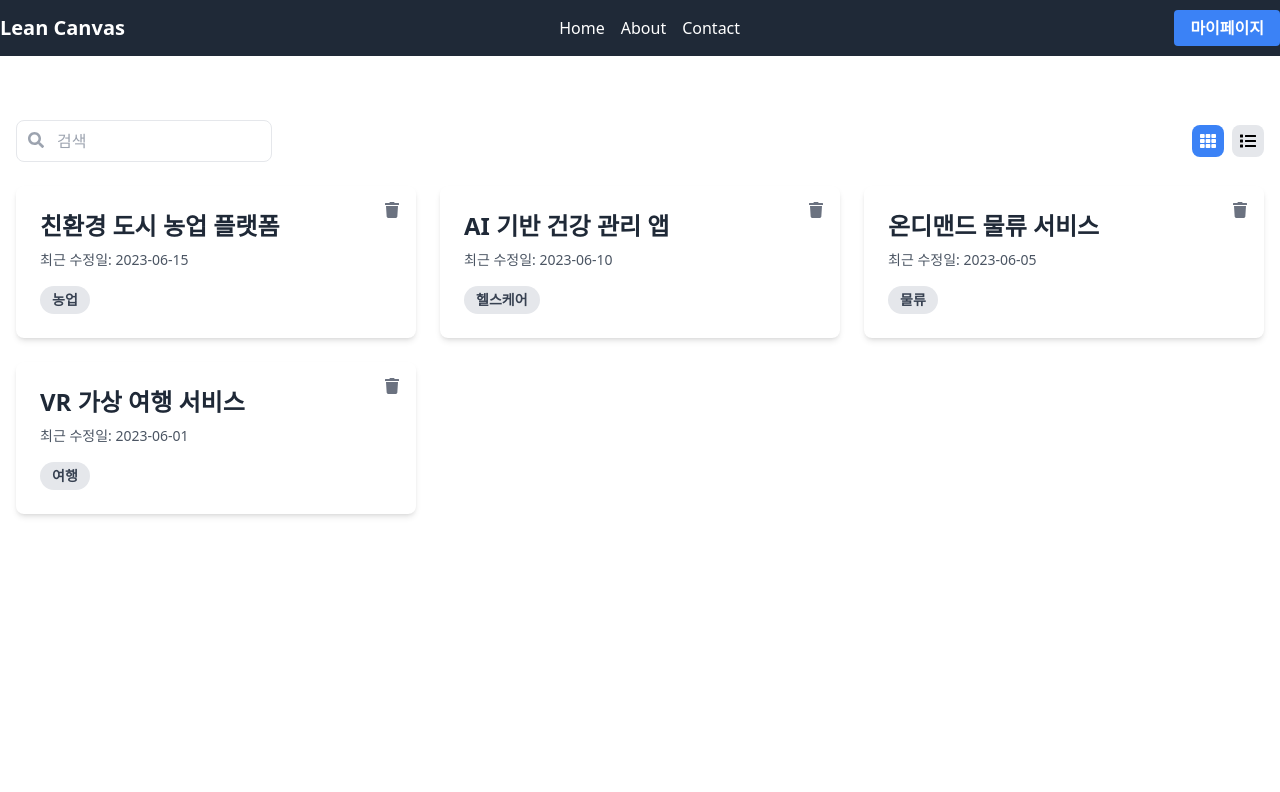
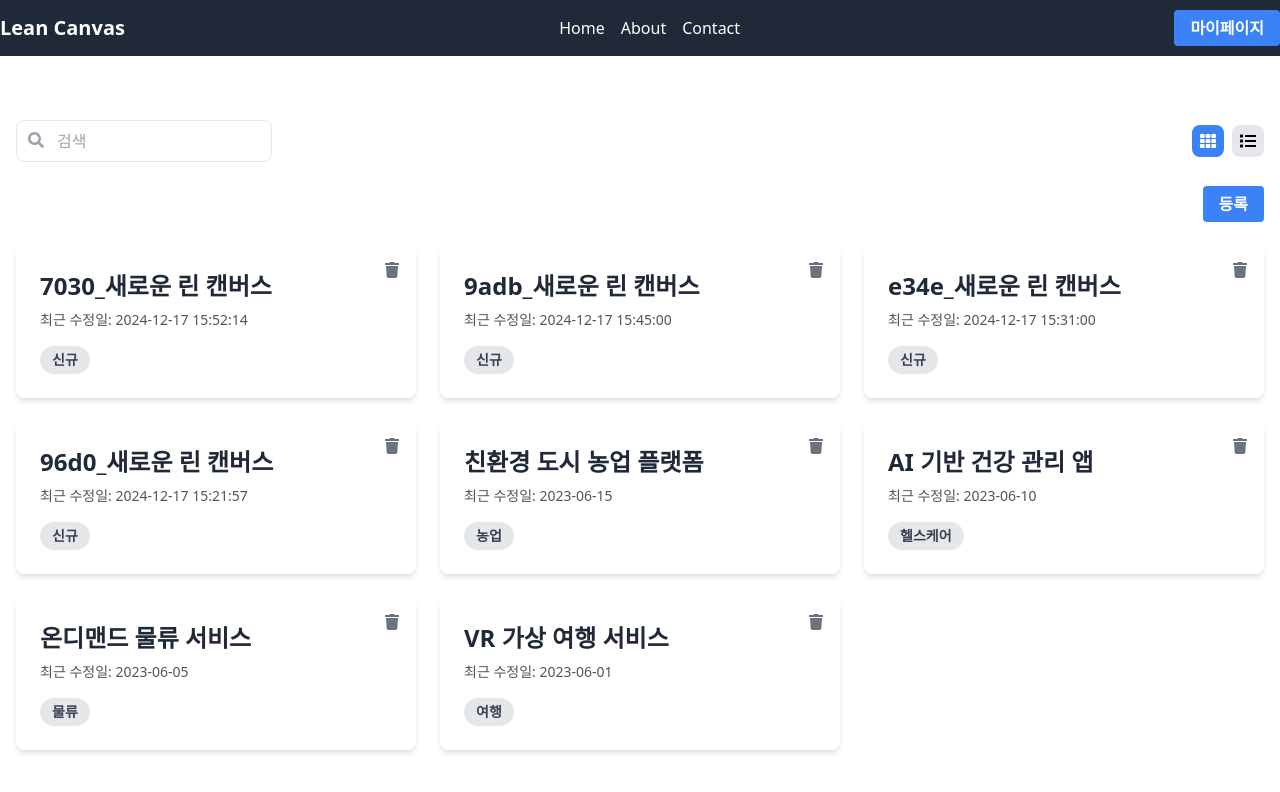
Before and after one commit to noh1oo1/lean-canvas-react, a React (Vite) app: page / in a window 1280 px wide. Shown: the top 792 px of the page. Built offline with nearby package versions, Linux system fonts and the light colour scheme; data requests are answered from the project's data file.

Commit message:
feat: 등록, 공통 버튼 컴포넌트 구현

```diff
--- a/data/db.json
+++ b/data/db.json
@@ -23,6 +23,30 @@
       "title": "VR 가상 여행 서비스",
       "lastModified": "2023-06-01",
       "category": "여행"
+    },
+    {
+      "title": "96d0_새로운 린 캔버스",
+      "lastModified": "2024-12-17 15:21:57",
+      "category": "신규",
+      "id": 5
+    },
+    {
+      "title": "e34e_새로운 린 캔버스",
+      "lastModified": "2024-12-17 15:31:00",
+      "category": "신규",
+      "id": 6
+    },
+    {
+      "title": "9adb_새로운 린 캔버스",
+      "lastModified": "2024-12-17 15:45:00",
+      "category": "신규",
+      "id": 7
+    },
+    {
+      "title": "7030_새로운 린 캔버스",
+      "lastModified": "2024-12-17 15:52:14",
+      "category": "신규",
+      "id": 8
     }
   ]
 }
--- a/src/api/canvas.js
+++ b/src/api/canvas.js
@@ -1,5 +1,23 @@
 import { canvases } from './http';
+import { v4 as uuidv4 } from 'uuid';
+import dayjs from 'dayjs';
 
 export function getCanvases(params) {
-  return canvases.get('/', { params });
+  const payload = Object.assign(
+    {
+      _sort: 'lastModified',
+      _order: 'desc',
+    },
+    params,
+  );
+  return canvases.get('/', { params: payload });
 }
+
+export function createCanvas() {
+  const newCanvas = {
+    title: uuidv4().substring(0, 4) + '_새로운 린 캔버스',
+    lastModified: dayjs().format('YYYY-MM-DD HH:mm:ss'),
+    category: '신규',
+  };
+  return canvases.post('/', newCanvas);
+}
--- /dev/null
+++ b/src/components/Button.jsx
@@ -0,0 +1,25 @@
+import { FaSpinner } from 'react-icons/fa';
+
+function Button({ loading = false, onClick, className, children }) {
+  const clazz = [
+    'bg-blue-500 hover:bg-blue-600 text-white font-bold py-1.5 px-4 rounded transition-colors duration-300 focus:outline-none focus:ring-2 focus:ring-blue-500 focus:ring-opacity-50',
+    className,
+  ].join(' ');
+
+  const handleClick = () => {
+    if (loading) {
+      return;
+    }
+    onClick();
+  };
+  return (
+    <button className={clazz} onClick={handleClick} disabled={loading}>
+      <span className="flex items-center justify-center">
+        {loading && <FaSpinner className="animate-spin mr-2" />}
+        {children}
+      </span>
+    </button>
+  );
+}
+
+export default Button;
--- a/src/components/Header.jsx
+++ b/src/components/Header.jsx
@@ -7,6 +7,7 @@ import {
   FaTimes,
 } from 'react-icons/fa';
 import { useState } from 'react';
+import Button from './Button';
 
 function Header() {
   const navItems = [
@@ -36,9 +37,7 @@ function Header() {
         <button className="md:hidden" onClick={toggleMenu}>
           <FaBars />
         </button>
-        <button className="hidden md:block bg-blue-500 hover:bg-blue-600 text-white font-bold py-1.5 px-4 rounded transition-colors duration-300 focus:outline-none focus:ring-2 focus:ring-blue-500 focus:ring-opacity-50">
-          마이페이지
-        </button>
+        <Button className="hidden md:block">마이페이지</Button>
       </div>
 
       <aside
--- a/src/components/Loading.jsx
+++ b/src/components/Loading.jsx
@@ -5,7 +5,9 @@ function Loading() {
     <div className="flex items-center justify-center ">
       <div className="text-center">
         <AiOutlineLoading3Quarters className="animate-spin text-6xl text-blue-500 mx-auto mb-4" />
-        <p className="text-xl font-semibold text-gray-700">Loading data...</p>
+        <p className="text-xl font-semibold text-gray-700">
+          데이터를 가져오는 중입니다.
+        </p>
       </div>
     </div>
   );
--- a/src/pages/Home.jsx
+++ b/src/pages/Home.jsx
@@ -1,10 +1,11 @@
 import { useEffect, useState } from 'react';
-import { getCanvases } from '../api/canvas';
+import { getCanvases, createCanvas } from '../api/canvas';
 import CanvasList from '../components/CanvasList';
 import SearchBar from '../components/SearchBar';
 import ViewToggle from '../components/ViewToggle';
 import Loading from '../components/Loading';
 import Error from '../components/Error';
+import Button from '../components/Button';
 
 function Home() {
   const [searchText, setSearchText] = useState();
@@ -12,6 +13,7 @@ function Home() {
   const [data, setData] = useState([]);
   const [isLoading, setIsLoading] = useState(true);
   const [error, setError] = useState(null);
+  const [isLoadingCreate, setIsLoadingCreate] = useState(false);
 
   async function fetchData(params) {
     try {
@@ -35,11 +37,29 @@ function Home() {
     setData(data.filter(item => item.id !== id));
   };
 
+  const handleCreateCanvas = async () => {
+    try {
+      setIsLoadingCreate(true);
+      await new Promise(resolver => setTimeout(resolver, 2000));
+      await createCanvas();
+      fetchData({ title_like: searchText });
+    } catch (err) {
+      alert(err.message);
+    } finally {
+      setIsLoadingCreate(false);
+    }
+  };
+
   return (
     <>
       <div className="mb-6 flex flex-col sm:flex-row items-center justify-between">
         <SearchBar searchText={searchText} setSearchText={setSearchText} />
         <ViewToggle isGridView={isGridView} setIsGridView={setIsGridView} />
+      </div>
+      <div className="flex justify-end mb-6">
+        <Button onClick={handleCreateCanvas} loading={isLoadingCreate}>
+          등록
+        </Button>
       </div>
       {isLoading && <Loading />}
       {error && (
```
